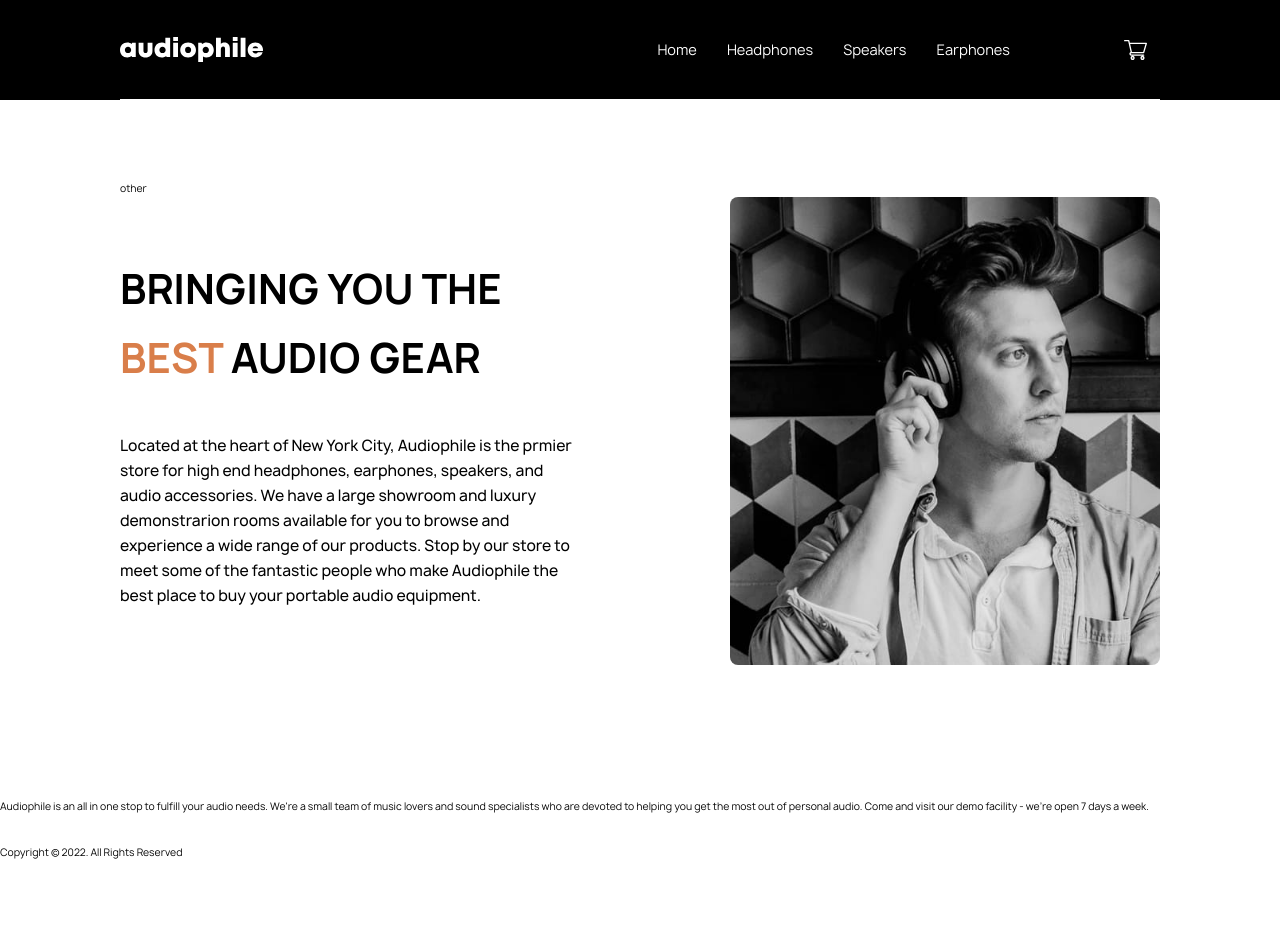
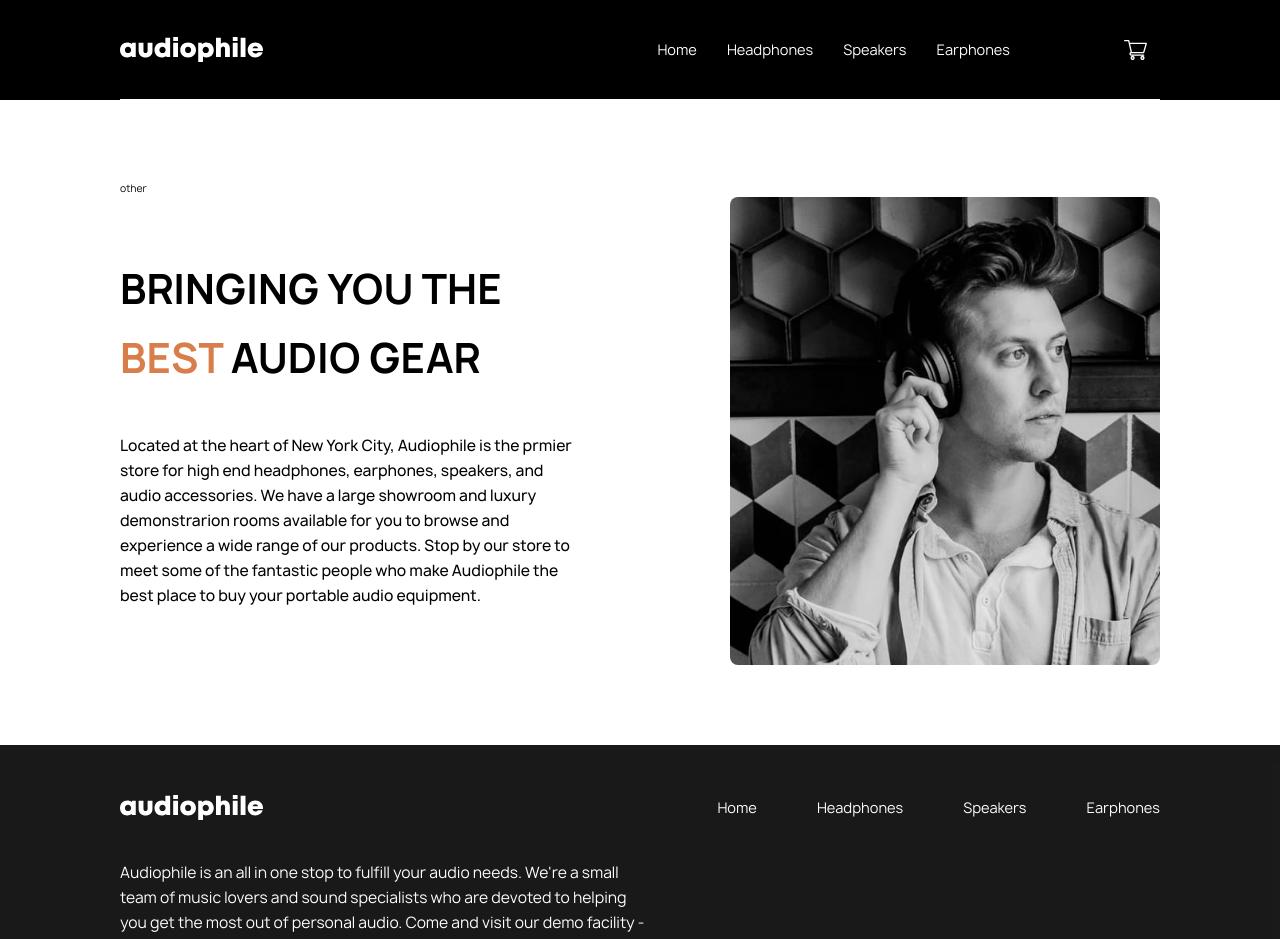
Before and after one commit to leodev9911/audiophile-frontend-mentors-guru-project, a React (Vite) app: page /other in a window 1280 px wide. Shown: the top 939 px of the page. Before the commit the page ends 861 px from the top, so only its background shows below. Built offline with nearby package versions, Linux system fonts and the light colour scheme.

Commit message:
Footer ready

```diff
--- a/src/components/Footer.css
+++ b/src/components/Footer.css
@@ -0,0 +1,42 @@
+footer {
+    display: flex;
+    flex-direction: column;
+    gap: 40px;
+    width: 100%;
+    padding: 50px 120px 50px 120px;
+    background-color: var(--clr-almost-black);
+}
+.nav-footer {
+    display: flex;
+    align-items: center;
+    justify-content: space-between;
+    width: 100%;
+}
+.nav-footer > .right-section > .unordered-list__nav {
+    gap: 60px;
+}
+.footer-text__container {
+    width: 100%;
+    max-width: 530px;
+    color: white;
+    font-size: 1.5rem;
+    line-height: 2.5rem;
+    align-self: flex-start;
+}
+.links-section {
+    display: flex;
+    align-self: flex-end;
+    gap: 26px;
+}
+.links-section > a {
+    cursor: pointer;
+}
+.links-section > a:hover {
+    filter: invert(51%) sepia(66%) saturate(484%) hue-rotate(338deg) brightness(99%) contrast(80%);
+}
+.copyright {
+    color: white;
+    font-size: 1.5rem;
+    line-height: 2.5rem;
+    align-self: flex-start;
+}
--- a/src/components/Footer.jsx
+++ b/src/components/Footer.jsx
@@ -38,7 +38,7 @@ export default function Footer () {
           </ul>
         </section>
       </section>
-      <p>
+      <p className='footer-text__container'>
         Audiophile is an all in one stop to fulfill your audio needs. We're a small team of music lovers and sound specialists who are devoted to helping you get the most out of personal audio. Come and visit our demo facility - we're open 7 days a week.
       </p>
       <section className='links-section'>
```
